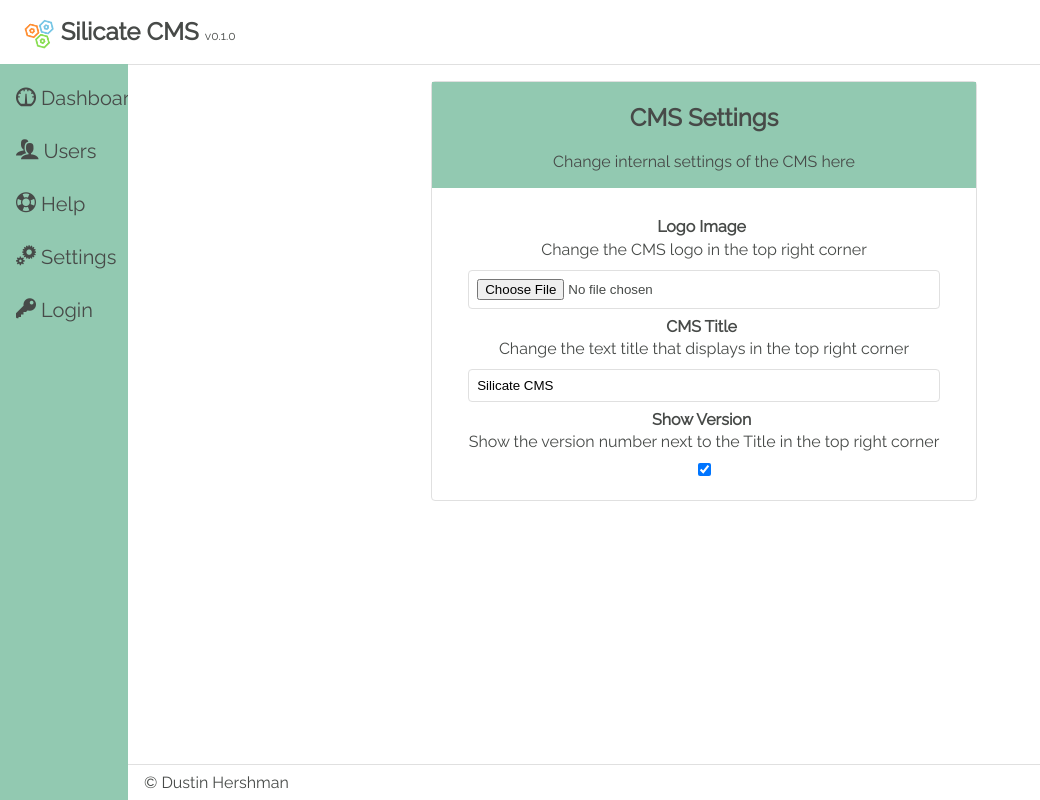
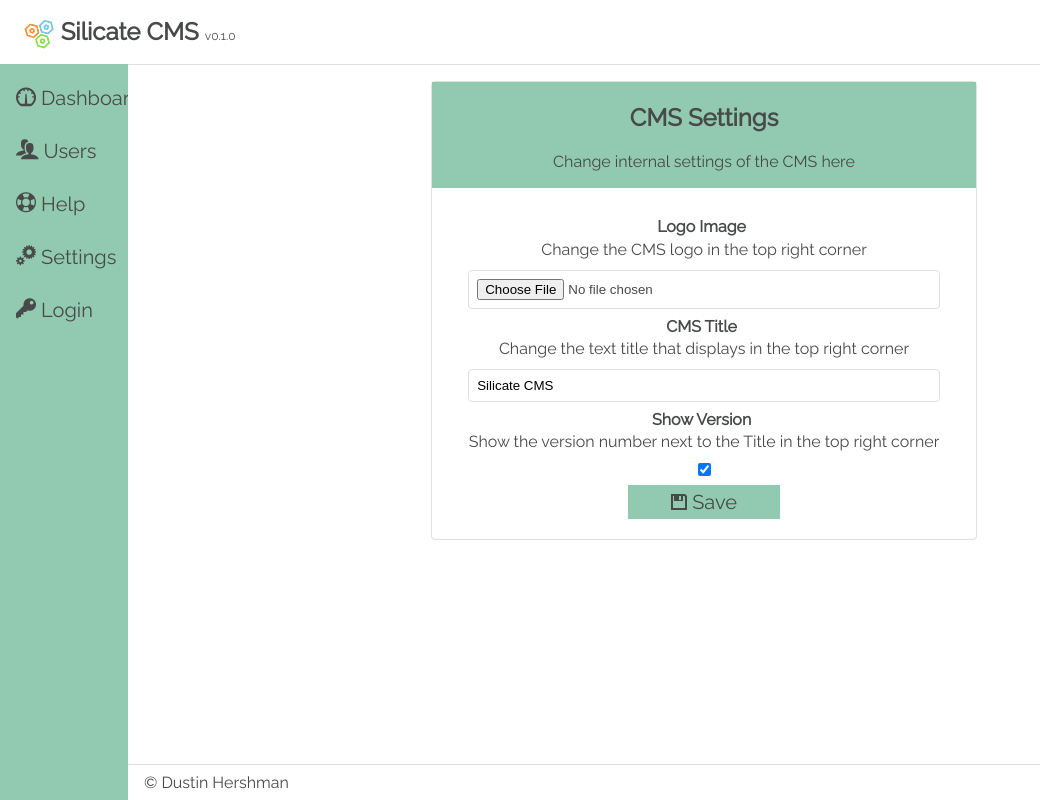
Before and after one commit to dhershman1/silicate-cms, a Nuxt app: page /settings in a window 1280 px wide. Shown: the whole page, without its empty margins (0-1040 px from the left). Built offline with nearby package versions, Linux system fonts and the light colour scheme.

Commit message:
Remove console.log and re add save button to settings

```diff
--- a/pages/settings.vue
+++ b/pages/settings.vue
@@ -27,6 +27,7 @@
           name="showVers"
           :checked="showVers"
           @change="setShowVers($event.target.checked)" />
+          <button class="center btn--fill btn--md"><i class="icon-floppy-disk"></i> Save</button>
       </form>
     </div>
   </section>
@@ -61,7 +62,7 @@ label {
   margin-right: auto;
 }
 .control button {
-  width: 50%;
+  width: 30%;
 }
 .control p {
   margin: 0.2rem;
--- a/store/dashboard.js
+++ b/store/dashboard.js
@@ -10,8 +10,6 @@ export const state = () => ({
 
 export const getters = {
   sortBuckets ({ isDesc, sortBy, buckets }) {
-    console.log('Sorting by:', sortBy)
-
     const ASC = (a, b) => {
       const valA = a[sortBy]
       const valB = b[sortBy]
```
